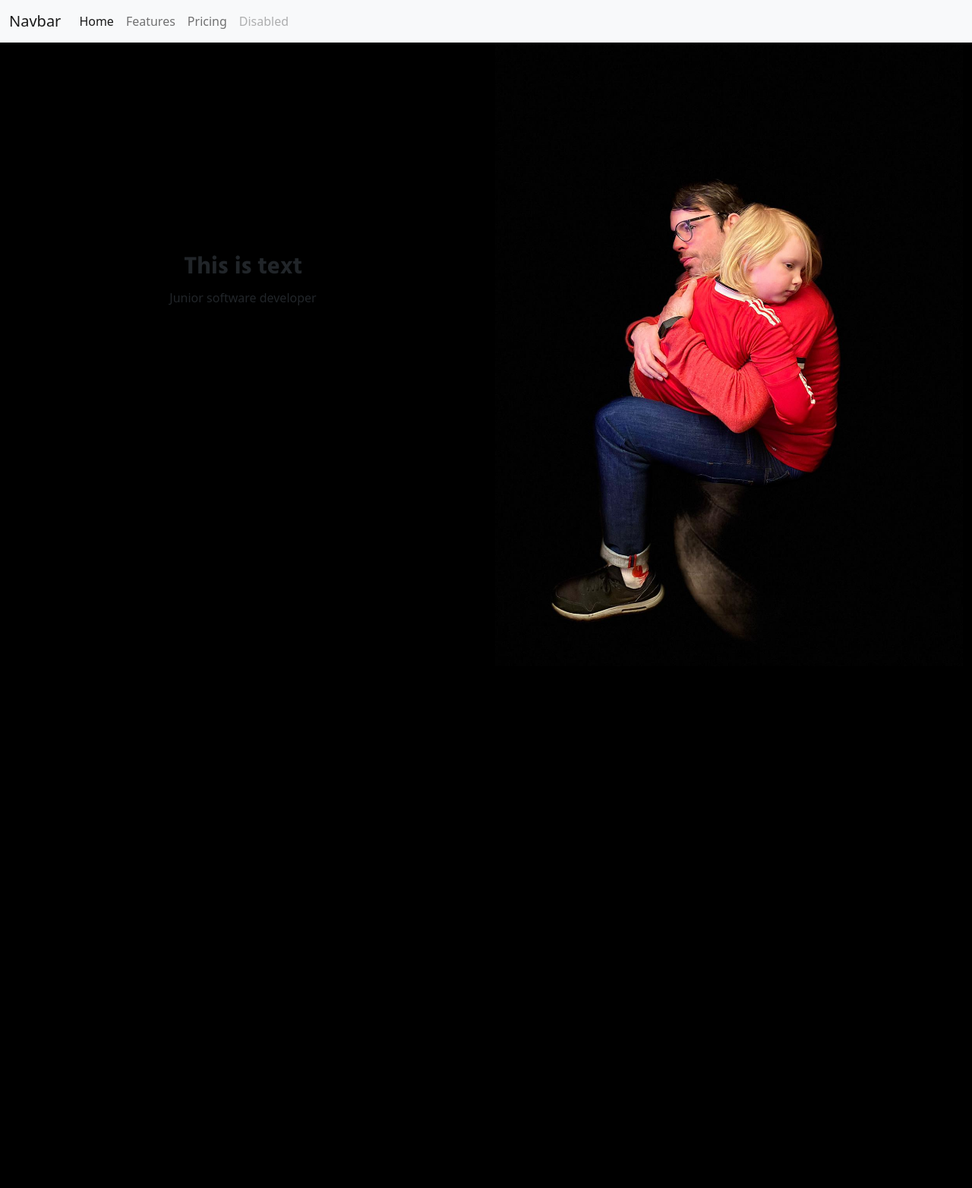
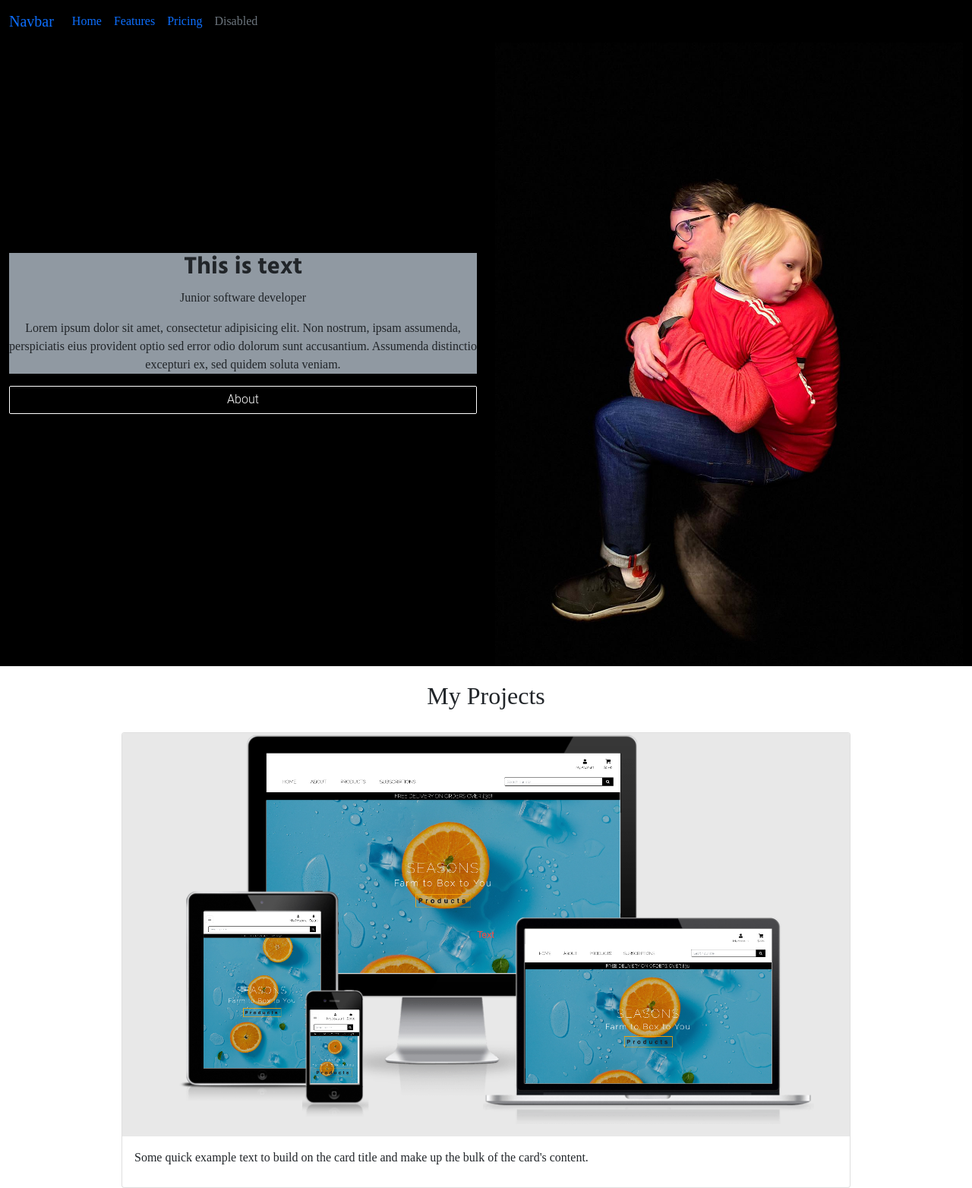
Before and after one commit to jimbobding/resume, a PHP site: page / in a window 1280 px wide. Shown: the whole page at 76% size. Before the commit the page ends 840 px from the top, so only its background shows below. Run offline with PHP 8.4, Linux system fonts and the light colour scheme.

Commit message:
added projects section

```diff
--- a/CSS/style.css
+++ b/CSS/style.css
@@ -1,4 +1,3 @@
-
 @import url('https://fonts.googleapis.com/css2?family=Hind:wght@700&display=swap');
 
 
@@ -8,11 +7,13 @@
 }
 
 body {
-    background-color: black;
+ font-family:  serif;
+
 }
 
-img {
-    max-width: 100%;
+.hero-img {
+    width: 100%;
+    height: auto;
 }
 
 .hero-text {
@@ -20,3 +21,60 @@ img {
     font-weight: 500;
     font-family: 'Hind', sans-serif;
 }
+
+.hero-container {
+    background-color: black;
+}
+
+.projetcs-header {
+    padding: 20px;
+}
+
+.navbar {
+    background-color: black;
+}
+
+.jumbotron-hero {
+    background-color: rgba(192, 204, 216, 0.75);
+}
+
+.projects-img {
+    height: auto;
+    width: 1005;
+    object-fit: cover;
+}
+.card {
+    width: 75vw;
+    height: 75vh;
+}
+
+/* -------------------------------- Buttons */
+
+a.button1 {
+    display: inline-block;
+    padding: 0.35em 1.2em;
+    border: 0.1em solid #FFFFFF;
+    margin: 0 0.3em 0.3em 0;
+    border-radius: 0.12em;
+    box-sizing: border-box;
+    text-decoration: none;
+    font-family: 'Roboto', sans-serif;
+    font-weight: 300;
+    color: #FFFFFF;
+    text-align: center;
+    transition: all 0.2s;
+    width: 100%;
+
+}
+
+a.button1:hover {
+    color: #000000;
+    background-color: #FFFFFF;
+}
+
+@media all and (max-width:30em) {
+    a.button1 {
+        display: block;
+        margin: 0.4em auto;
+    }
+}
--- a/index.html
+++ b/index.html
@@ -23,7 +23,7 @@
 <body>
 
     <!--Nav Bar-->
-    <nav class="navbar navbar-expand-lg navbar-light bg-light">
+    <nav class="navbar navbar-expand-lg  ">
         <div class="container-fluid">
             <a class="navbar-brand" href="#">Navbar</a>
             <button class="navbar-toggler" type="button" data-bs-toggle="collapse" data-bs-target="#navbarNav"
@@ -50,21 +50,52 @@
     </nav>
     <!--Nav Bar End-->
 
+    <!--Hero section-->
     <section>
-        <div class="container-fluid container-hero">
+        <div class="container-fluid hero-container">
             <div class="row">
-                <div class="col col-lg-6 text-center" >
-                    <h2 data-aos="flip-left" data-aos-easing="ease-out-cubic" data-aos-duration="2000"
-                        class="hero-text  mx-auto">This is text</h2>
+                <div class="col-sm-12 col-lg-6 text-center hero-col">
+                    <div class="jumbotron jumbotron-hero">
+                        <h2 data-aos="flip-left" data-aos-easing="ease-out-cubic" data-aos-duration="2000"
+                            class="hero-text  mx-auto">This is text</h2>
                         <p>Junior software developer</p>
+                        <p>Lorem ipsum dolor sit amet, consectetur adipisicing elit. Non nostrum, ipsam assumenda,
+                            perspiciatis eius provident optio sed error odio dolorum sunt accusantium. Assumenda
+                            distinctio excepturi ex, sed quidem soluta veniam.</p>
+                    </div>
+                    <a href="#" type="button" class="button1 text-center">About</a>
+
                 </div>
-                <div class="col col-lg-6">
-                    <img src="media/jim-cece.jpeg" alt="">
+
+                <div class="col-sm-12  col-lg-6 hero-col">
+                    <img class="hero-img" src="media/jim-cece.jpeg" alt="">
                 </div>
             </div>
-
         </div>
     </section>
+    <!--Hero section End-->
+
+
+    <!--Project section -->
+    <section>
+        <div>
+            <h2 class="text-center projetcs-header">My Projects</h2>
+        </div>
+        <div class="container-fluid project-container ">
+            <div class="row">
+                <div class="col justify-content-center d-flex">
+                    <div class="card" >
+                        <img src="media/Index-hero-img.png" class="card-img-top projects-img" alt="...">
+                        <div class="card-body">
+                            <p class="card-text">Some quick example text to build on the card title and make up the bulk
+                                of the card's content.</p>
+                        </div>
+                    </div>
+                </div>
+            </div>
+        </div>
+    </section>
+    <!--Project section End-->
 
 </body>
 <script>
```
Also changed, not shown: media/Index-hero-img.png (added).
